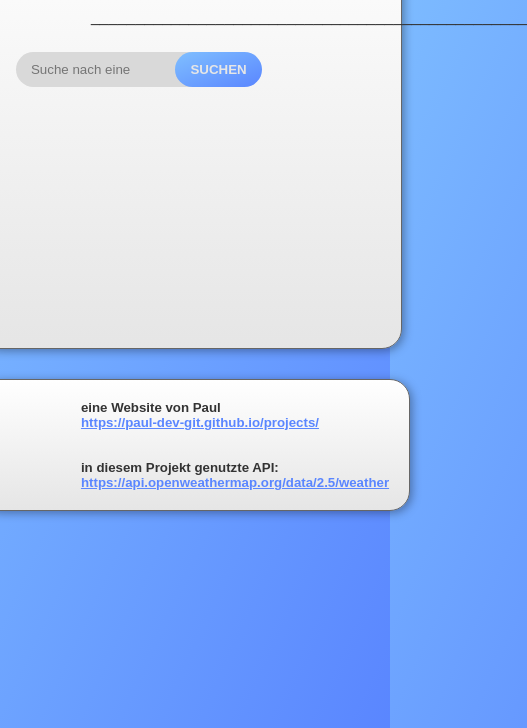
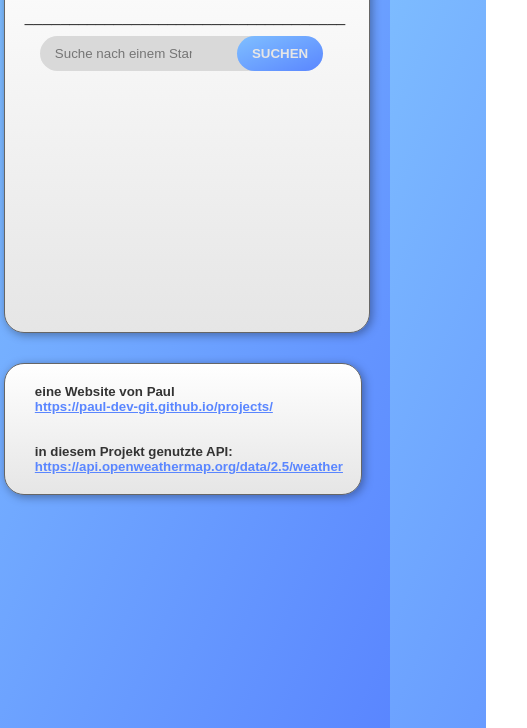
Before and after one commit to Paul-dev-git/weather-app, a plain HTML site: page index.html in a window 390 px wide. Shown: the part 116-844 px from the top of the page, 527 px wide, since content can reach past the window. Drawn offline with Linux system fonts and the light colour scheme.

Commit message:
tried responsive design

```diff
--- a/style.css
+++ b/style.css
@@ -128,14 +128,36 @@ input:focus {
 
     p,
     h5 {
-        padding-left: 100px;
+        padding-left: 30px;
+        width: 80%;
     }
 
     .overview {
-        width: 400px;
+        width: 90%;
     }
 
     input {
-        width: 100px;
+        width: 40%;
+    }
+
+    .line {
+        padding-left: 10px;
+        font-size: 0;
+    }
+
+    .line::after {
+        content: '____________________________________';
+        padding-bottom: 10px;
+        font-size: 16px;
+    }
+
+    .today {
+        font-size: 100px;
+        text-align: center;
+    }
+
+    h2 {
+        text-align: center;
+        color: var(--text);
     }
 }
```
